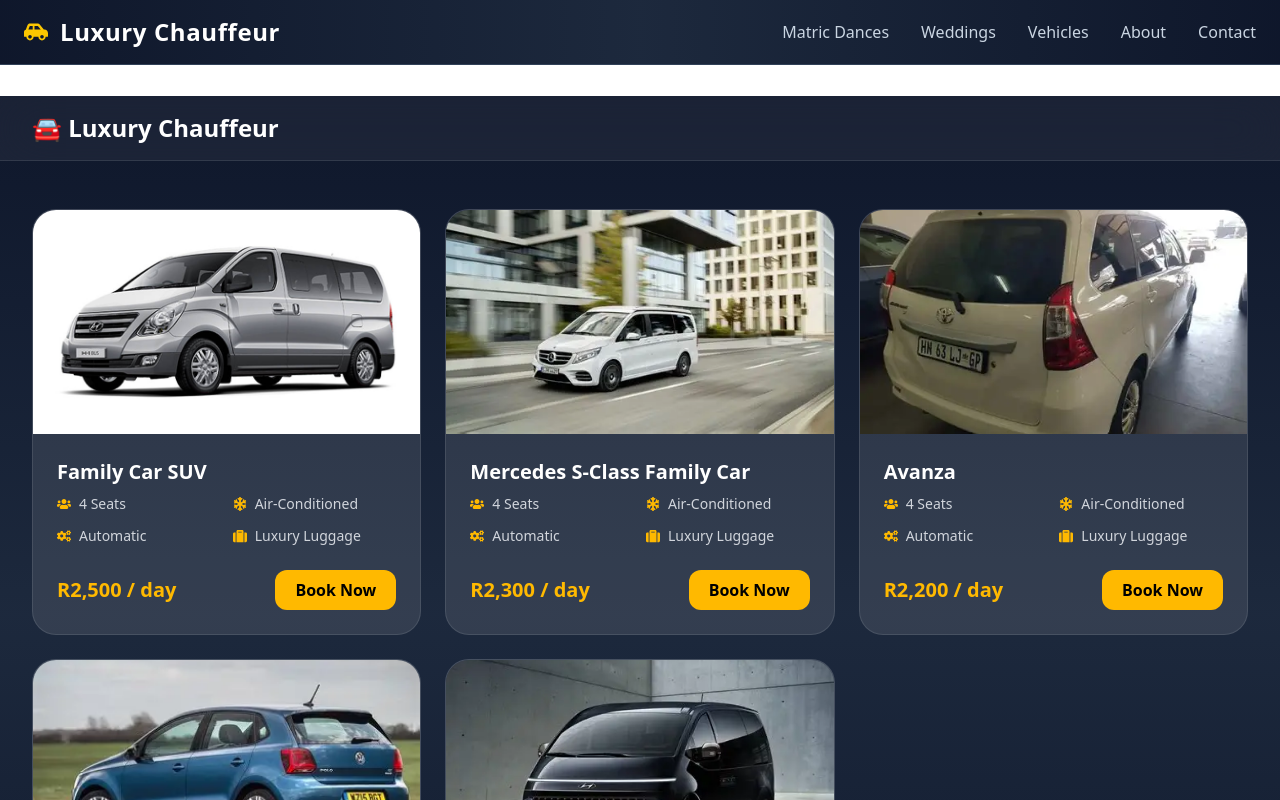
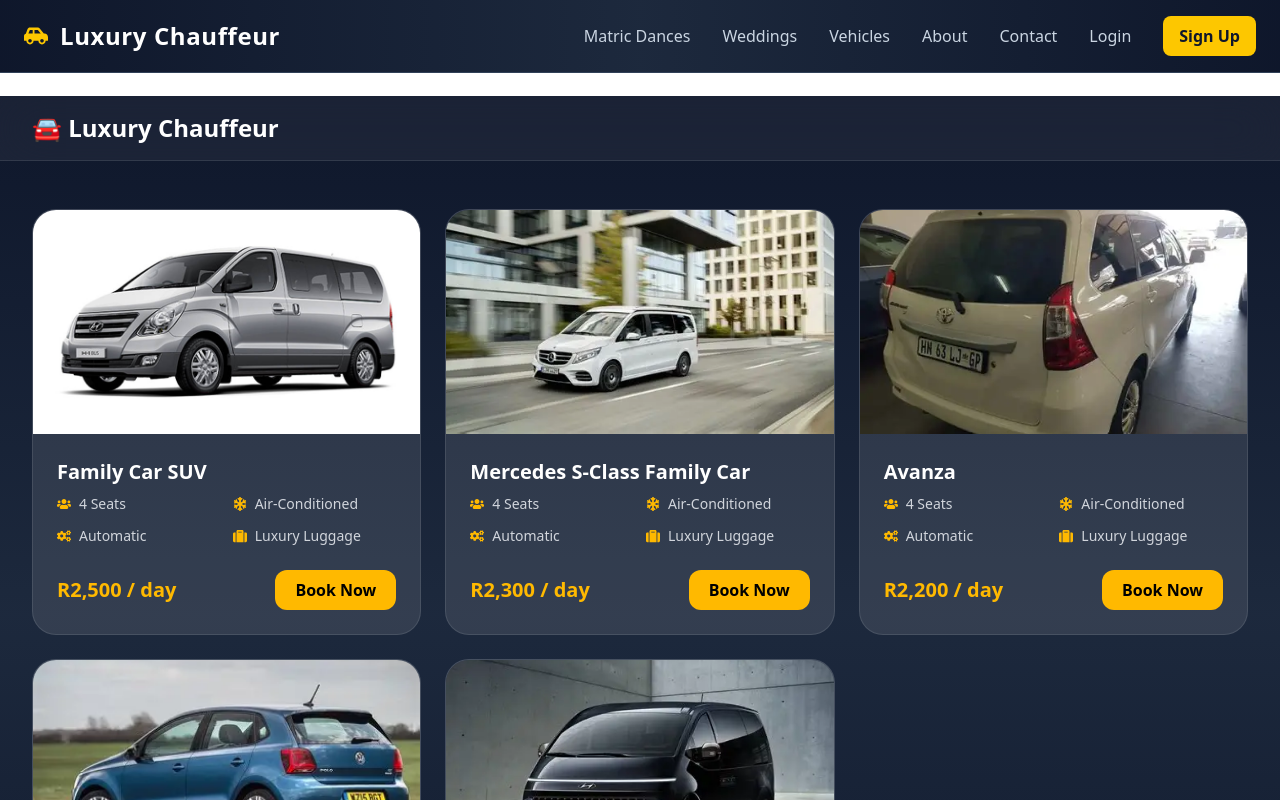
Before and after one commit to Matuku45/luxury-chauffeur-booking-system, a React (Vite) app: page / in a window 1280 px wide. Shown: the top 800 px of the page. Built offline with nearby package versions, Linux system fonts and the light colour scheme.

Commit message:
Added the log in to the route

```diff
--- a/src/App.jsx
+++ b/src/App.jsx
@@ -12,6 +12,8 @@
 
 import Signup from "./pages/Signup";
 import Dashboard from "./pages/dashboard";
+import Login from "./pages/Login";
+
 
 function App() {
   return (
@@ -30,6 +32,8 @@
             <Route path="/home" element={<Home />} />
             <Route path="/about" element={<Home />} />
             <Route path="/dashboard" element={<Dashboard />} />
+            <Route path="/signup" element={<Signup />} />
+            <Route path="/login" element={<Login />} />
           </Routes>
         </main>
 
--- a/src/components/Header.jsx
+++ b/src/components/Header.jsx
@@ -21,9 +21,8 @@
         </Link>
 
 {/* DESKTOP NAV */}
-        <nav className="hidden md:flex space-x-8 text-slate-300 font-medium">
-          {["Matric Dances", "Weddings", "Vehicles", "About", "Contact"].map(
-            (item) => (
+<nav className="hidden md:flex space-x-8 text-slate-300 font-medium items-center">
+  {["Matric Dances", "Weddings", "Vehicles", "About", "Contact"].map((item) => (
     <Link
       key={item}
       to={`/${item.toLowerCase().replace(" ", "-")}`}
@@ -32,8 +31,24 @@
       {item}
       <span className="absolute left-0 -bottom-1 w-0 h-[2px] bg-yellow-400 transition-all group-hover:w-full"></span>
     </Link>
-            )
-          )}
+  ))}
+
+  {/* LOGIN */}
+  <Link
+    to="/login"
+    className="relative group hover:text-yellow-400 transition"
+  >
+    Login
+    <span className="absolute left-0 -bottom-1 w-0 h-[2px] bg-yellow-400 transition-all group-hover:w-full"></span>
+  </Link>
+
+  {/* SIGNUP BUTTON */}
+  <Link
+    to="/signup"
+    className="bg-yellow-400 text-slate-900 px-4 py-2 rounded-lg font-semibold hover:bg-yellow-500 transition"
+  >
+    Sign Up
+  </Link>
 </nav>
 
         {/* MOBILE BUTTON */}
```
Also changed, not shown: 1 other file (tests, documents, lock files or other folders). Lines whose indentation alone changed are shown as unchanged.
